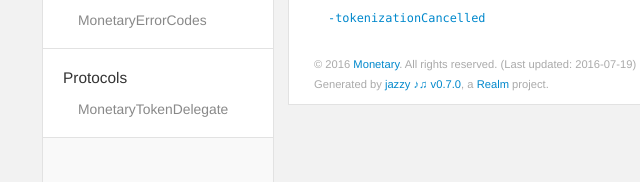
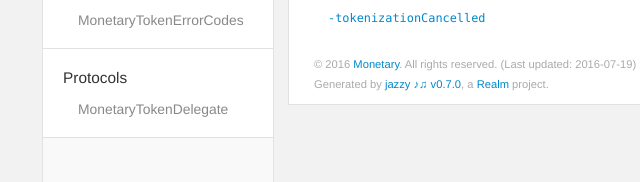
Before and after one commit to Mntry/MobileToken-iOS, a plain HTML site: page docs/Protocols/MonetaryTokenDelegate.html in a window 1280 px wide. Shown: the part 338-520 px from the top of the page, 108-748 px from the left. Drawn offline with Linux system fonts and the light colour scheme.

Commit message:
Update MonetaryTokenDelegate.html

```diff
--- a/docs/Protocols/MonetaryTokenDelegate.html
+++ b/docs/Protocols/MonetaryTokenDelegate.html
@@ -54,7 +54,7 @@
             <a href="../Enums.html">Enums</a>
             <ul class="nav-group-tasks">
               <li class="nav-group-task">
-                <a href="../Enums/MonetaryTokenErrorCodes.html">MonetaryErrorCodes</a>
+                <a href="../Enums/MonetaryTokenErrorCodes.html">MonetaryTokenErrorCodes</a>
               </li>
             </ul>
           </li>
```
